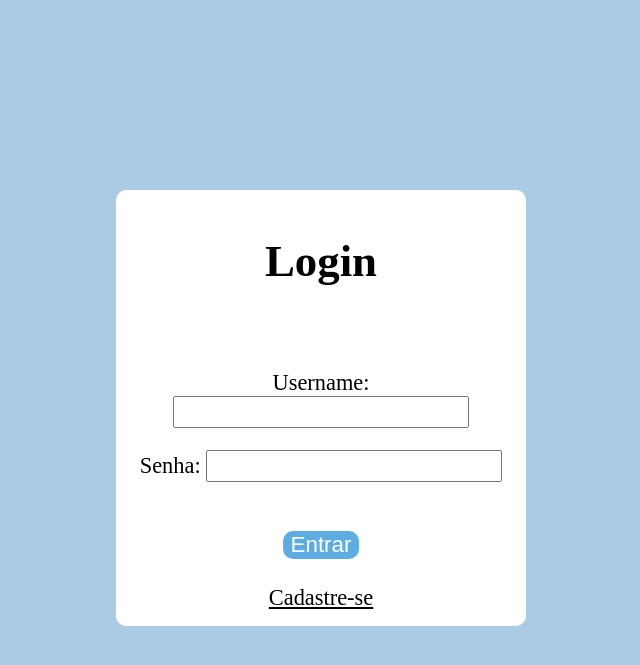
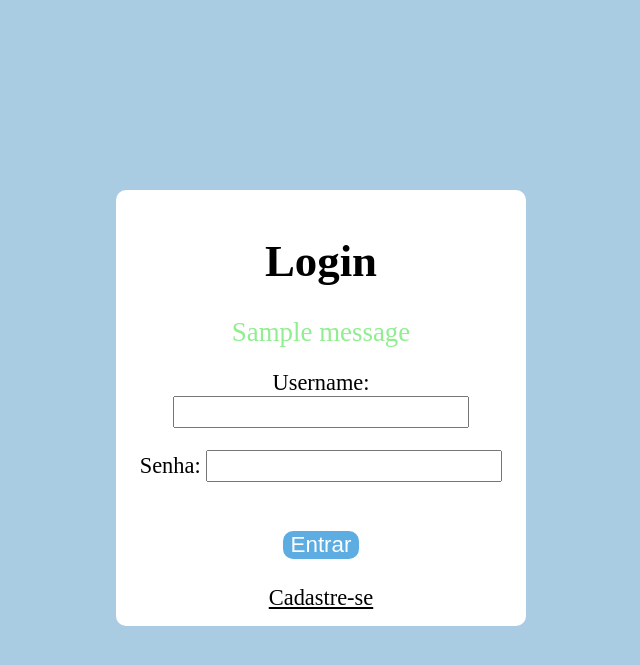
Before and after one commit to DanielDamb28/django-login, a Django app: page /auth/login/ in a window 1280 px wide. Shown: the top 665 px of the page, without its empty margins (319-959 px from the left). Run offline with Django 4.2, Linux system fonts and the light colour scheme; tables that the repository leaves empty hold one stand-in row (values such as "Sample post"); one stand-in notice (Sample message) is shown.

Commit message:
message suceffull adicionado

```diff
--- a/authentication/static/authentication/CSS/style.css
+++ b/authentication/static/authentication/CSS/style.css
@@ -5,6 +5,11 @@ body{
 
 .error-status{
     color: red;
+    font-size: 1.2em;
+}
+
+.sucess-status{
+    color: lightgreen;
     font-size: 1.2em;
 }
 
--- a/authentication/templates/authentication/login.html
+++ b/authentication/templates/authentication/login.html
@@ -11,6 +11,11 @@
 <body>
     <div class="login-div">
         <h1>Login</h1>
+        <span class="sucess-status">
+            {% for message in messages %}
+                    {{message}}
+            {% endfor %}
+        </span>
         <span class="error-status">
             {{ error }}
             <br>
--- a/authentication/views.py
+++ b/authentication/views.py
@@ -1,4 +1,5 @@
 from django.conf import settings
+from django.contrib import messages
 from django.contrib.auth import authenticate, login, logout
 from django.contrib.auth.decorators import login_required
 from django.contrib.auth.models import User
@@ -41,13 +42,14 @@ def cadastro_screen(request):
                 password = form.cleaned_data['password']
                 valid_user = User.objects.filter(username=username).first()
                 if valid_user:
-                    return render(request, 'authentication/cadastro.html', {'form': form, 'error': 'That username is already in use!!'})
+                    return render(request, 'authentication/cadastro.html', {'form': form, 'error': 'Esse usuário já está sendo utilizado'})
                 else:
                     new_user = User.objects.create_user(username, email, password, first_name=first_name, last_name=last_name)
                     send_mail('Registrado com Sucesso', 'Você foi cadastrado com sucesso em nosso site!', 'settings.EMAIL_HOST_USER', [email])
+                    messages.success(request, 'Usuário cadastrado com sucesso!')
                     return HttpResponseRedirect('/auth/login/')
             else:
-                return render(request, 'authentication/cadastro.html', {'form': form, 'error': 'Passwords must be equals'})
+                return render(request, 'authentication/cadastro.html', {'form': form, 'error': 'As senhas precisam ser iguais'})
         else:
             return render(request, 'authentication/cadastro.html', {'form': form})
 
--- a/docker-compose.yml
+++ b/docker-compose.yml
@@ -9,5 +9,3 @@ services:
       - "8000:8000"
     volumes:
       - .:/app
-    depends_on:
-      - db
--- a/project/settings.py
+++ b/project/settings.py
@@ -11,8 +11,6 @@ https://docs.djangoproject.com/en/4.2/ref/settings/
 """
 
 from pathlib import Path
-
-from decouple import config
 
 # Build paths inside the project like this: BASE_DIR / 'subdir'.
 BASE_DIR = Path(__file__).resolve().parent.parent
@@ -133,3 +131,6 @@ EMAIL_HOST_PASSWORD = 'idwjmjmjjbmibdes'
 EMAIL_PORT = 587
 EMAIL_USE_TLS = True
 EMAIL_BACKEND = 'django.core.mail.backends.smtp.EmailBackend'
+
+
+MESSAGE_STORAGE = 'django.contrib.messages.storage.session.SessionStorage'
```
